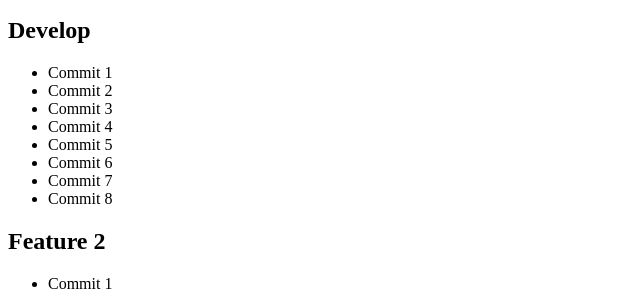
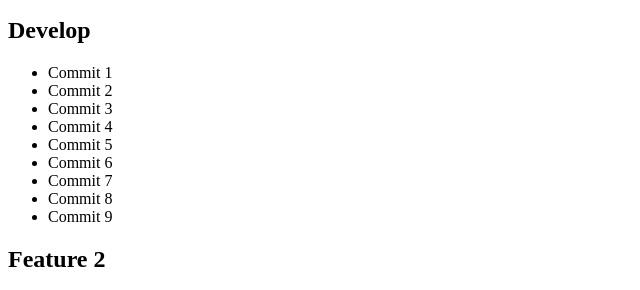
Before and after one commit to pplm19/TestGit, a plain HTML site: page index.html in a window 1280 px wide. Shown: the part 105-395 px from the top of the page, without its empty margins (0-640 px from the left). Drawn offline with Linux system fonts and the light colour scheme.

Commit message:
Creado commit9

```diff
--- a/index.html
+++ b/index.html
@@ -19,6 +19,7 @@
         <li>Commit 6</li>
         <li>Commit 7</li>
         <li>Commit 8</li>
+        <li>Commit 9</li>
     </ul>
 
     <h2>Feature 2</h2>
```
